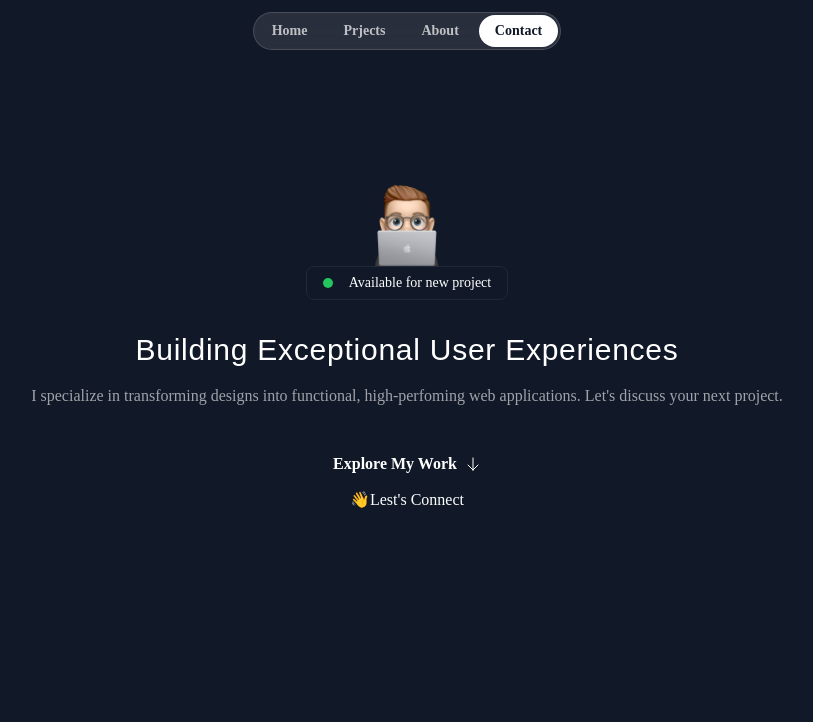
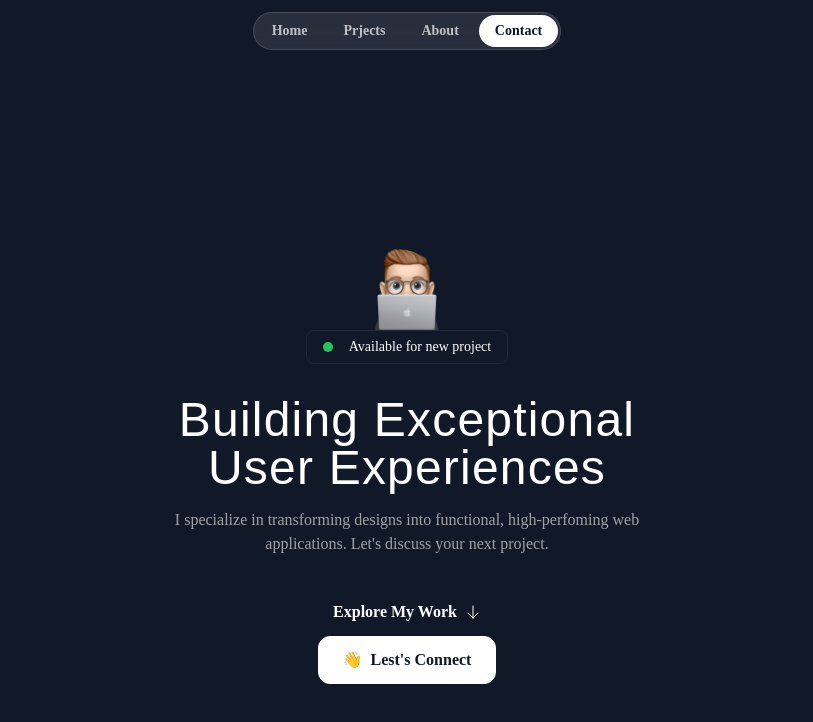
Before and after one commit to First-Step-company/portfolio, a Next.js app: page / in a window 1280 px wide. Shown: the top 722 px of the page, without its empty margins (233-1046 px from the left). Built offline with nearby package versions, Linux system fonts and the light colour scheme; a web font is replaced by a local one.

Commit message:
Auto-update: Sun 12/01/2024  8:54:23.68

```diff
--- a/src/sections/Hero.tsx
+++ b/src/sections/Hero.tsx
@@ -2,7 +2,7 @@
 import ArrowDown from "@/assets/icons/arrow-down.svg";
 import Image from "next/image";
 export const HeroSection = () => {
-  return <div className="py-32">
+  return <div className="py-32 md:py-48">
     <div className="container">
         <div className="flex flex-col items-center">
     <Image src={memojiImage} className="size-[100px]" alt="Person"  />
@@ -11,18 +11,20 @@
             <div className="text-sm font-medium">Available for new project</div>
         </div>
         </div>
-        <h1 className="font-serif text-3xl text-center mt-8 tracking-wide">Building Exceptional User Experiences</h1>
+        <div className="max-w-lg mx-auto">
+        <h1 className="font-serif text-3xl md:text-5xl text-center mt-8 tracking-wide">Building Exceptional User Experiences</h1>
         <p className="mt-4 text-center text-white/60">I specialize in transforming designs into functional,
             high-perfoming web applications. Let&apos;s discuss your next project.
         </p>
+        </div>
         <div className="flex flex-col items-center mt-8">
             <button className="inline-flex items-center gap-2 border-white/15 px-6 h-12 rounded-xl">
                 <span className="font-semibold">Explore My Work</span>
                 <ArrowDown className="size-4"/>
             </button>
-            <button className="inline-flex">
+            <button className="inline-flex items-center gap-2 border border-white bg-white text-gray-900 h-12 px-6 rounded-xl">
                 <span>👋</span>
-                <span>Lest&apos;s Connect</span>
+                <span className="font-semibold">Lest&apos;s Connect</span>
             </button>
         </div>
     </div>
```
